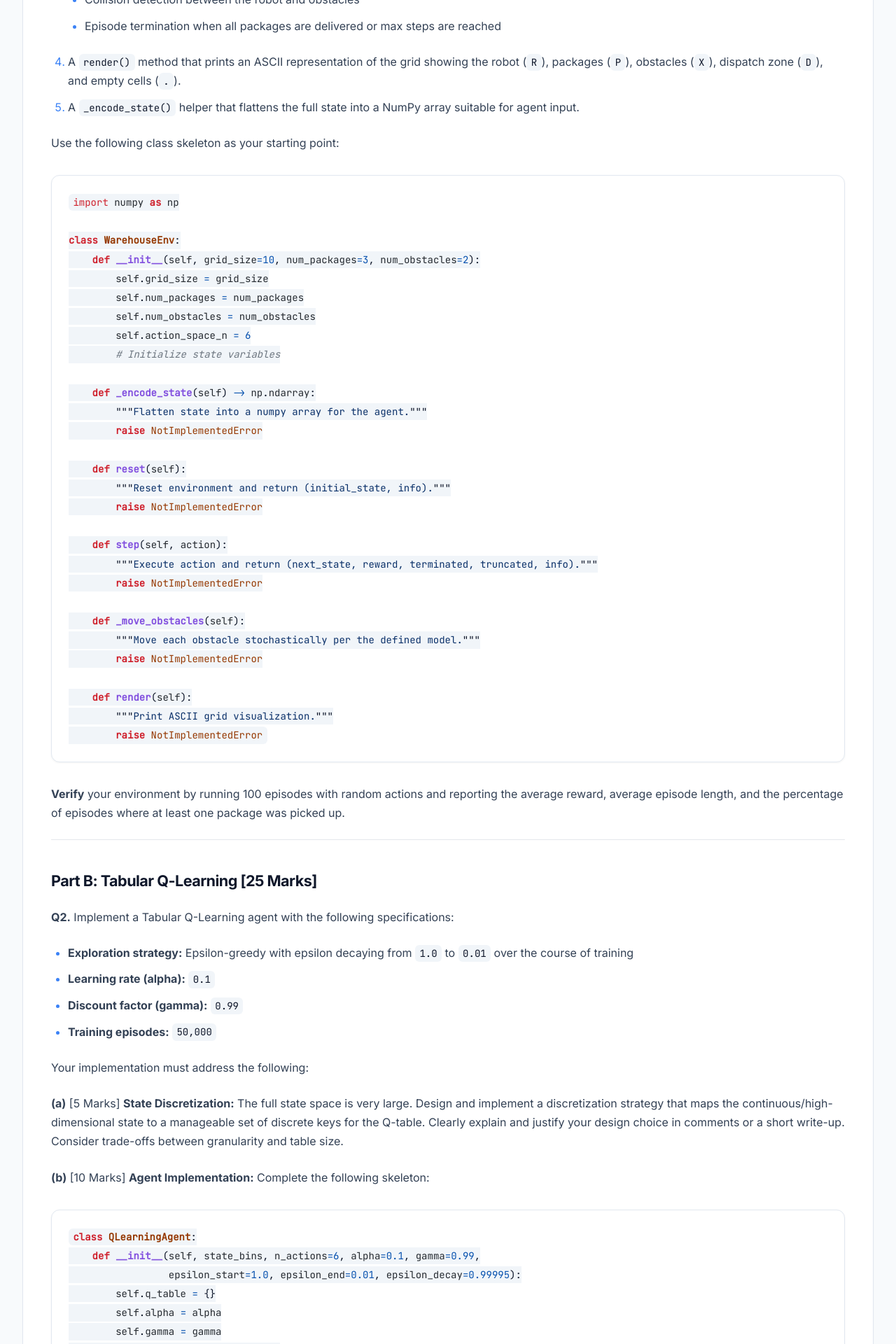
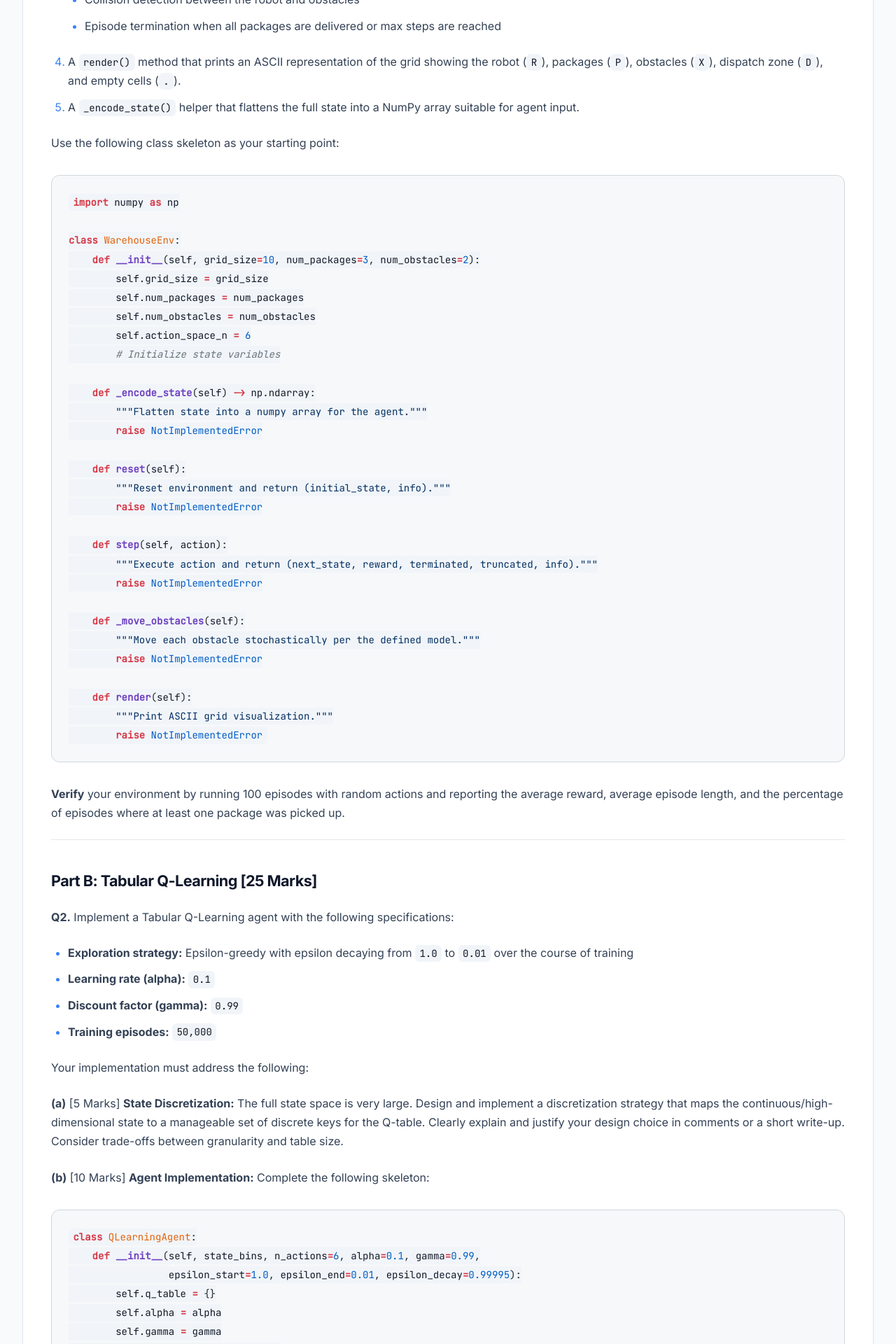
Before and after one commit to samratkar/drl, a Jekyll site: the page built from assignments/assignment1_warehouse_robot_rl.md, in a window 1280 px wide. Shown: the part 2595-4515 px from the top of the page at 70% size. Built offline with Jekyll 4.4.1, drawn with Linux system fonts in a browser that asks for light colours; nearby versions of some CDN libraries; our own code applies the rules of GitHub Pages for plain Markdown files.

Commit message:
Vivid syntax highlighting and config cleanup

```diff
--- a/_config.yml
+++ b/_config.yml
@@ -6,19 +6,13 @@
 url: "https://samratkar.github.io"
 github_username: samratkar
 
-# Build settings
-theme: jekyll-theme-hacker
-plugins:
-  - jekyll-feed
-  - jekyll-seo-tag
-  - jekyll-sitemap
-  - jekyll-optional-front-matter
-  - jekyll-default-layout
-  - jekyll-titles-from-headings
-
+# Site settings
+markdown: kramdown
 kramdown:
   math_engine: mathjax
   syntax_highlighter: rouge
+  input: GFM
+  hard_wrap: false
 
 # Plugin configurations
 optional_front_matter:
--- a/_layouts/default.html
+++ b/_layouts/default.html
@@ -82,7 +82,7 @@
     .markdown-content code {
       font-family: 'JetBrains Mono', monospace;
       background-color: #f1f5f9;
-      color: #0f172a; /* Neutral dark for inline code */
+      color: #111827;
       padding: 0.2rem 0.4rem;
       border-radius: 0.375rem;
       font-size: 0.875em;
@@ -90,39 +90,25 @@
 
     .markdown-content pre {
       font-family: 'JetBrains Mono', monospace;
-      background-color: #ffffff; /* White background for blocks */
-      color: #334155;
+      background-color: #f6f8fa; /* Light grey background for contrast */
+      color: #111827; /* Deep black/blue for base text */
       padding: 1.5rem;
       border-radius: 0.75rem;
       overflow-x: auto;
       margin: 2rem 0;
-      border: 1px solid #e2e8f0;
-      box-shadow: 0 1px 3px 0 rgba(0, 0, 0, 0.05);
+      border: 1px solid #d0d7de;
     }
 
-    /* Professional Syntax Highlighting (GitHub Light style) */
-    .highlight .k { color: #cf222e; font-weight: 600; } /* Keyword */
-    .highlight .kt { color: #cf222e; } /* Keyword Type */
-    .highlight .kd { color: #cf222e; } /* Keyword Declaration */
-    .highlight .kn { color: #cf222e; } /* Keyword Namespace */
-    .highlight .kp { color: #cf222e; } /* Keyword Pseudo */
-    .highlight .kr { color: #cf222e; } /* Keyword Reserved */
-    .highlight .s { color: #0a3069; } /* String */
-    .highlight .s1 { color: #0a3069; } /* String Single */
-    .highlight .s2 { color: #0a3069; } /* String Double */
-    .highlight .c { color: #6e7781; font-style: italic; } /* Comment */
-    .highlight .c1 { color: #6e7781; font-style: italic; } /* Comment Single */
-    .highlight .o { color: #0550ae; } /* Operator */
-    .highlight .n { color: #24292f; } /* Name */
-    .highlight .nf { color: #8250df; font-weight: 600; } /* Name Function */
-    .highlight .nc { color: #953800; font-weight: 600; } /* Name Class */
-    .highlight .nn { color: #24292f; } /* Name Namespace */
-    .highlight .mi { color: #0550ae; } /* Number Integer */
-    .highlight .mf { color: #0550ae; } /* Number Float */
-    .highlight .nb { color: #953800; } /* Name Builtin */
-    .highlight .bp { color: #24292f; } /* Name Builtin Pseudo */
-    .highlight .se { color: #cf222e; } /* String Escape */
-    .highlight .ow { color: #0550ae; font-weight: 600; } /* Operator Word */
+    /* Vibrant Syntax Highlighting */
+    .highlight .k, .highlight .kd, .highlight .kn, .highlight .kp, .highlight .kr, .highlight .kt { color: #d73a49; font-weight: bold; } /* Keywords: Bold Red */
+    .highlight .s, .highlight .s1, .highlight .s2, .highlight .sb, .highlight .sc, .highlight .sd, .highlight .sh, .highlight .si, .highlight .sx, .highlight .sr, .highlight .ss { color: #032f62; } /* Strings: Deep Blue */
+    .highlight .c, .highlight .c1, .highlight .cm { color: #6a737d; font-style: italic; } /* Comments: Grey */
+    .highlight .nf, .highlight .fm { color: #6f42c1; font-weight: bold; } /* Functions: Bold Purple */
+    .highlight .nc, .highlight .nn { color: #e36209; } /* Classes/Modules: Orange */
+    .highlight .mi, .highlight .mf, .highlight .mh, .highlight .mo, .highlight .il { color: #005cc5; } /* Numbers: Blue */
+    .highlight .o, .highlight .ow { color: #d73a49; font-weight: bold; } /* Operators */
+    .highlight .nb { color: #005cc5; } /* Built-ins */
+    .highlight .p { color: #24292e; } /* Punctuation */
 
     /* Mermaid */
     .mermaid { background: white !important; margin: 2.5rem 0; padding: 1.5rem; border: 1px solid #e2e8f0; border-radius: 0.75rem; display: flex; justify-content: center; }
```
